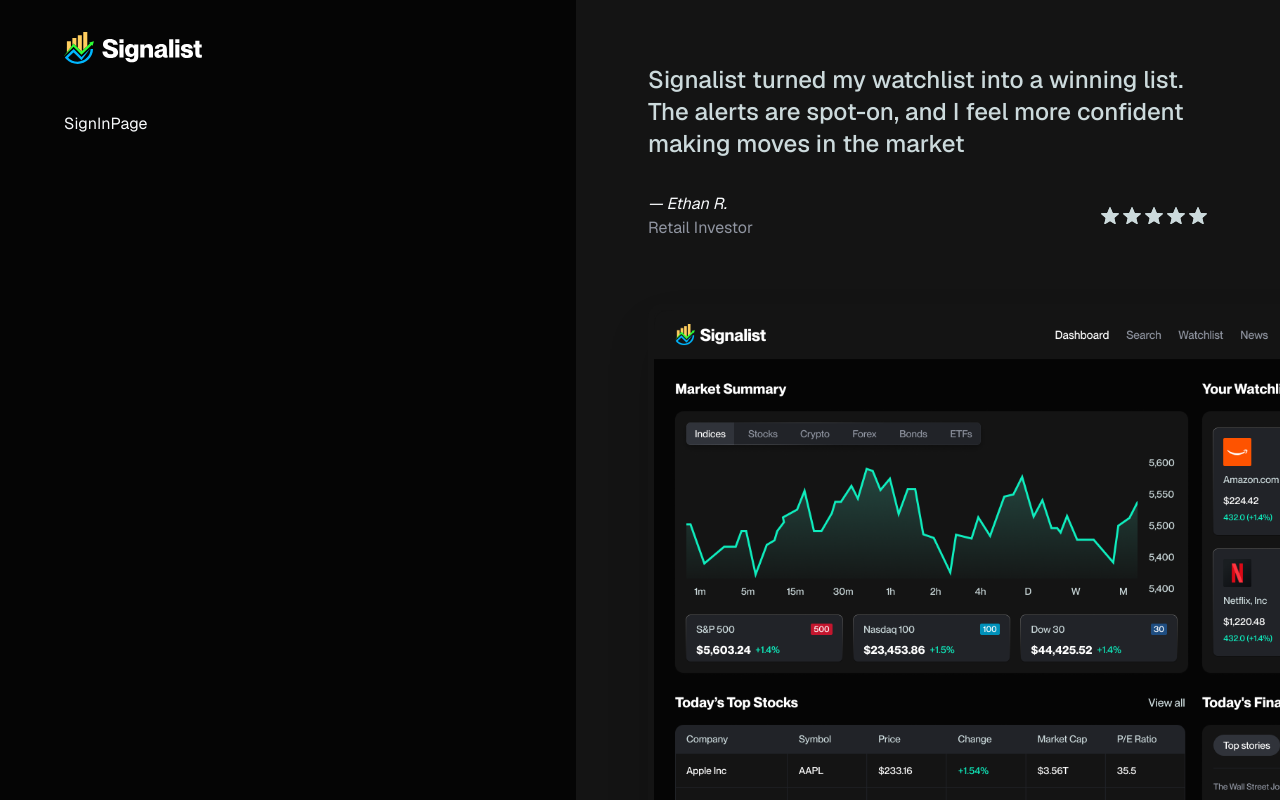
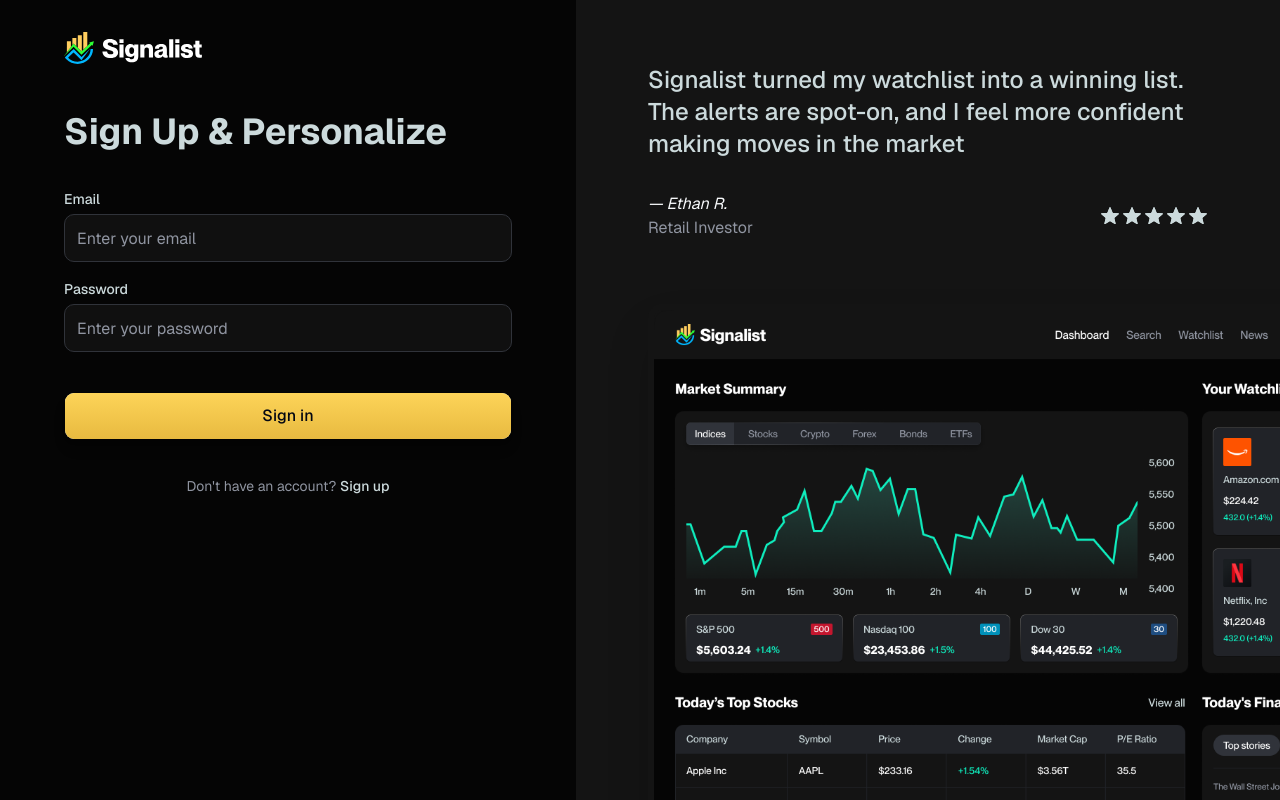
Before and after one commit to nahkar/stock-market, a Next.js app: page /sign-in in a window 1280 px wide. Built offline with nearby package versions, Linux system fonts and the light colour scheme.

Commit message:
feat: Implement sign-in form with email and password fields, including validation and submission handling

```diff
--- a/app/(auth)/sign-in/page.tsx
+++ b/app/(auth)/sign-in/page.tsx
@@ -1,3 +1,69 @@
+'use client';
+import { CountrySelectField, FooterLinks, InputField, SelectField } from '@/components/forms';
+import { Button } from '@/components/ui/button';
+import { SubmitHandler, useForm } from 'react-hook-form';
+
 export default function SignIn() {
-	return <div>SignInPage</div>;
+	const {
+		register,
+		handleSubmit,
+		clearErrors,
+		control,
+		formState: { errors, isSubmitting },
+	} = useForm<SignInFormData>({
+		defaultValues: {
+			email: '',
+			password: '',
+		},
+		mode: 'onBlur',
+	});
+	const onSubmit: SubmitHandler<SignInFormData> = async (data: SignInFormData) => {
+		try {
+			console.log(data);
+		} catch (error) {
+			console.error(error);
+		} finally {
+		}
+	};
+	return (
+		<div>
+			<h1 className="form-title">Sign Up & Personalize</h1>
+			<form onSubmit={handleSubmit(onSubmit)} className="space-y-5">
+				<InputField
+					name="email"
+					label="Email"
+					placeholder="Enter your email"
+					register={register}
+					clearErrors={clearErrors}
+					clearErrorOnEmptyBlur
+					error={errors.email}
+					validation={{
+						required: { value: true, message: 'Email is required' },
+						pattern: {
+							value: /^[^\s@]+@[^\s@]+\.[^\s@]+$/,
+							message: 'Please enter a valid email address',
+						},
+					}}
+				/>
+				<InputField
+					name="password"
+					label="Password"
+					placeholder="Enter your password"
+					register={register}
+					clearErrors={clearErrors}
+					clearErrorOnEmptyBlur
+					error={errors.password}
+					validation={{
+						required: { value: true, message: 'Password is required' },
+						minLength: { value: 8, message: 'Password must be at least 8 characters long' },
+					}}
+				/>
+				<Button type="submit" disabled={isSubmitting} className="yellow-btn w-full mt-5">
+					{isSubmitting ? 'Signing in' : 'Sign in'}
+				</Button>
+
+				<FooterLinks text="Don't have an account?" linkText="Sign up" href="/sign-up" />
+			</form>
+		</div>
+	);
 }
```
